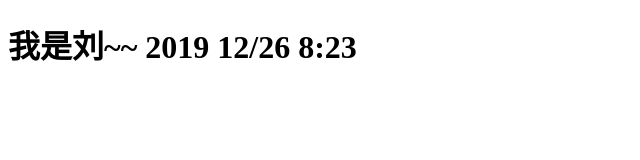
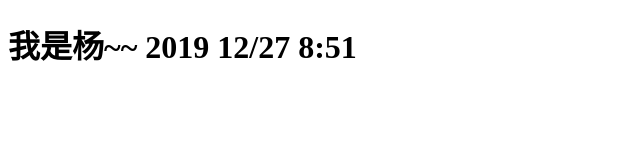
Before and after one commit to chenjinru1901/1901, a plain HTML site: page index.html in a window 1280 px wide. Shown: the full height of the page, 0-640 px from the left. Drawn offline with Linux system fonts and the light colour scheme.

Commit message:
Update index.html

```diff
--- a/index.html
+++ b/index.html
@@ -7,6 +7,6 @@
     <title>Document</title>
 </head>
 <body>
-    <h1>我是刘~~    2019 12/26  8:23</h1>
+    <h1>我是杨~~   2019 12/27  8:51</h1>
 </body>
 </html>
```
